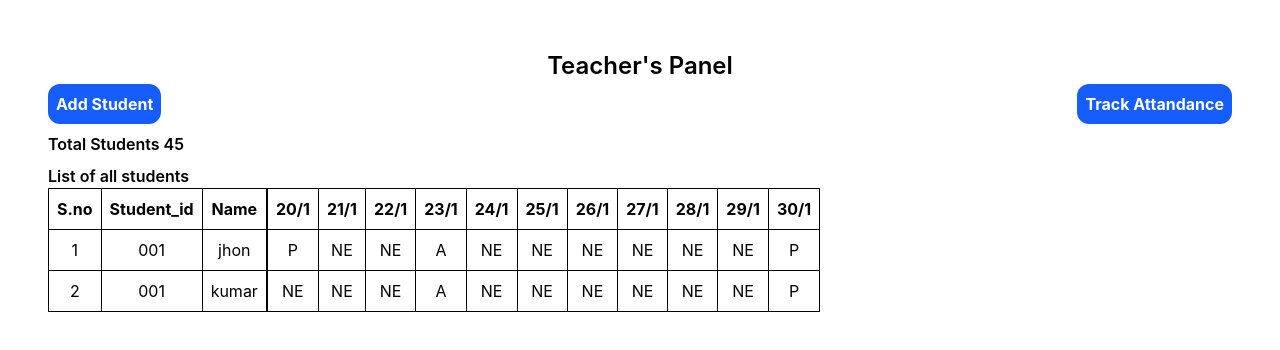
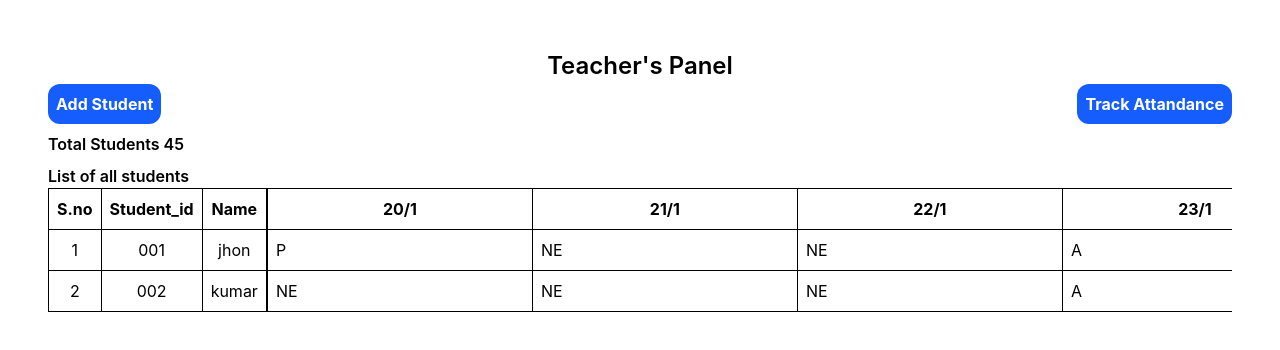
Before and after one commit to R-pradeep2005/Student-attandance-management, a React (Vite) app in the folder client/: page /Teacher in a window 1280 px wide. Shown: the top 350 px of the page. Built offline with nearby package versions, Linux system fonts and the light colour scheme.

Commit message:
feat:ui:teacher able to edit the student attandance status

```diff
--- a/client/src/pages/Teacher.jsx
+++ b/client/src/pages/Teacher.jsx
@@ -2,18 +2,18 @@ import React, { useEffect, useState } from "react";
 
 const Teacher = () => {
   const [date_arr, setDate_arr] = useState([]);
-  const student_detail = [
+  const [student_detail,setStudent_detail] = useState([
     {
       name: "jhon",
       student_id: "001",
-      attandance: { '20/1':"P", "23/1":"A", "30/1": "P" },
+      attandance: { "20/1": "P", "23/1": "A", "30/1": "P" },
     },
     {
       name: "kumar",
-      student_id: "001",
-      attandance: { "23/1":"A", "30/1": "P" },
+      student_id: "002",
+      attandance: { "23/1": "A", "30/1": "P" },
     },
-  ];
+  ]);
 
   const start_date = "20/01/2025";
   const current_date = "30/01/2025";
@@ -34,6 +34,17 @@ const Teacher = () => {
 
     return setDate_arr(arr);
   };
+
+  const handleChange = (e) => {
+        const id=e.target.id;
+        const date=e.target.name;
+        const status=e.target.value
+        setStudent_detail(
+            (perv)=>perv.map((item)=>( item.student_id==id?{...item,attandance:{...item.attandance,[date]:status}}:item))
+
+
+        )
+  }
 
   useEffect(() => {
     genarate_date_array(start_date, current_date);
@@ -85,8 +96,8 @@ const Teacher = () => {
         </table>
         <div className="overflow-x-scroll">
           <table className=" boder-1  border-black ">
-            <thead >
-              <tr >
+            <thead>
+              <tr>
                 {date_arr.map((item, index) => (
                   <th className="border-1 border-black p-2 w-fit" key={index}>
                     {item}
@@ -95,14 +106,16 @@ const Teacher = () => {
               </tr>
             </thead>
             <tbody>
-              {
-                student_detail.map((item,index)=>(<tr key={index}> {
-                  date_arr.map((date,ind)=>(
-
-                    <td className="border-1 border-black p-2 w-fit" key={ind}>{ item.attandance[date]==undefined?'NE':item.attandance[date]}</td>
-                  ))
-                }</tr>))
-              }
+              {student_detail.map((item, index) => (
+                <tr key={index}>
+                  {" "}
+                  {date_arr.map((date, ind) => (
+                    <td className="border-1 border-black p-2 w-fit" key={ind}>
+                      <input id={item.student_id} name={date} value={item.attandance[date] === undefined ? "NE" : item.attandance[date]} onChange={handleChange}  />
+                    </td>
+                  ))}
+                </tr>
+              ))}
             </tbody>
           </table>
         </div>
```
